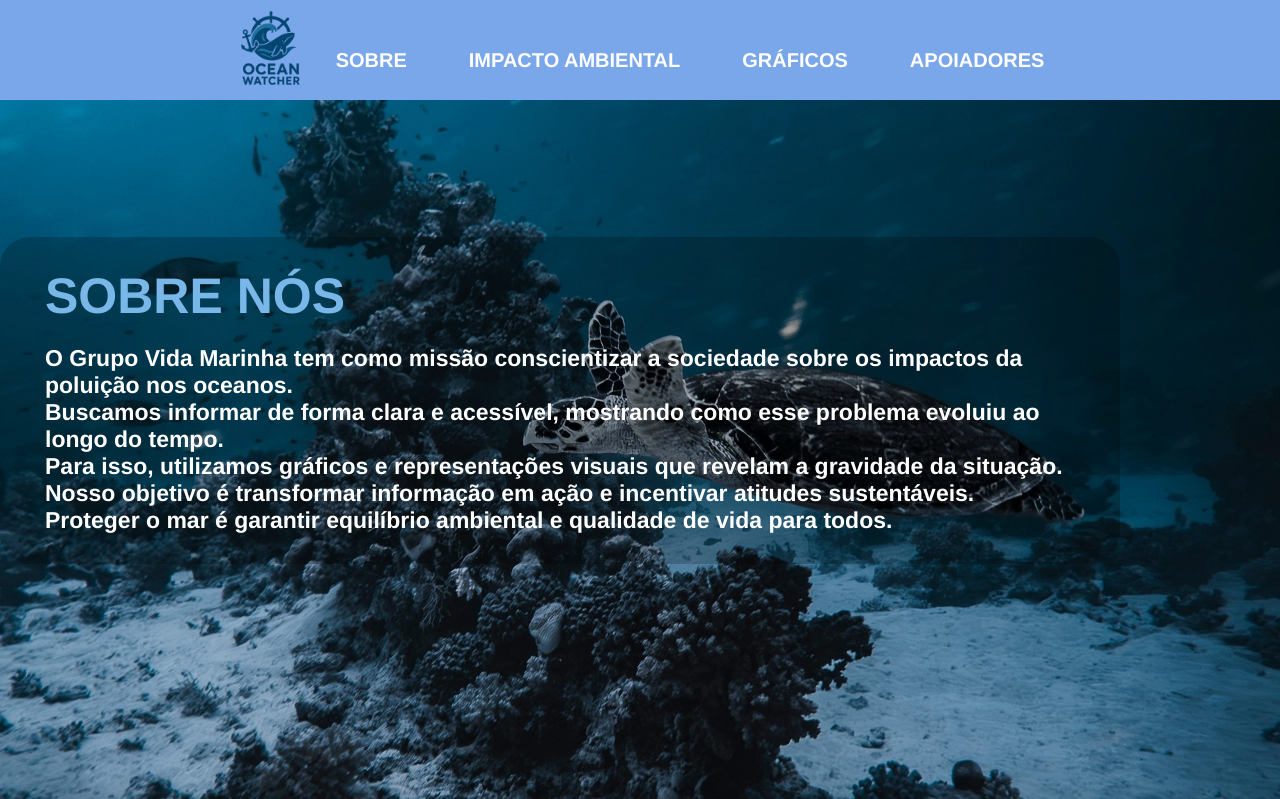
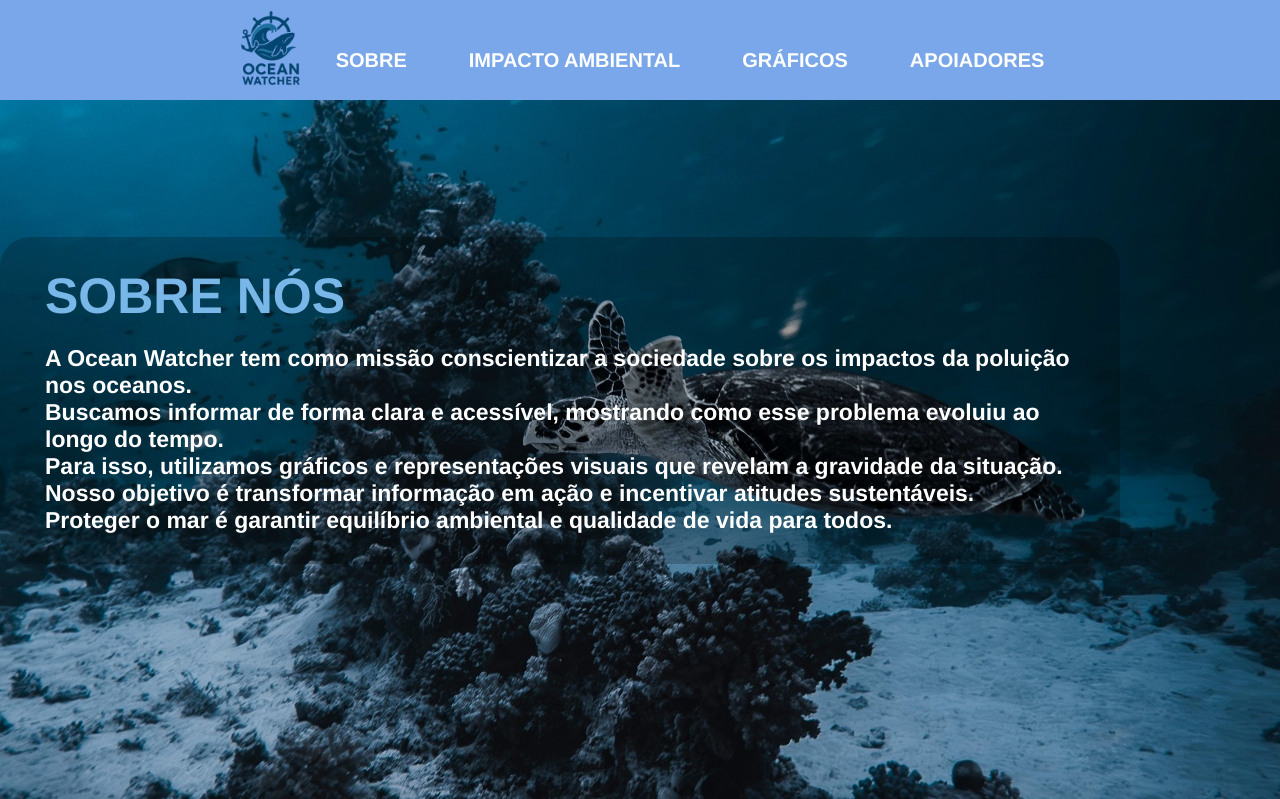
Before and after one commit to Gabriel2k156/OceanWatcher, a Flask app: page / in a window 1280 px wide. Shown: the top 799 px of the page. Run offline with Flask 3, Linux system fonts and the light colour scheme.

Commit message:
Update index.html
Alterei "grupo vida marinha" para "ocean watcher"

```diff
--- a/templates/index.html
+++ b/templates/index.html
@@ -29,7 +29,7 @@
     <section class="container-sobre" id="sobre">
         <section class="sobre-nos">
             <h2>Sobre nós</h2>
-            <p>O Grupo Vida Marinha tem como missão conscientizar a sociedade sobre os impactos da poluição nos oceanos.
+            <p>A Ocean Watcher tem como missão conscientizar a sociedade sobre os impactos da poluição nos oceanos.
                 <br>
                 Buscamos informar de forma clara e acessível, mostrando como esse problema evoluiu ao longo do tempo.
                 <br>
@@ -75,7 +75,7 @@
     </section>
 
     <footer>
-        <p>© 2025 Grupo Vida Marinha</p>
+        <p>© 2025 Ocean Watcjer</p>
     </footer>
 
     <script src="/static/script.js"></script>
```
